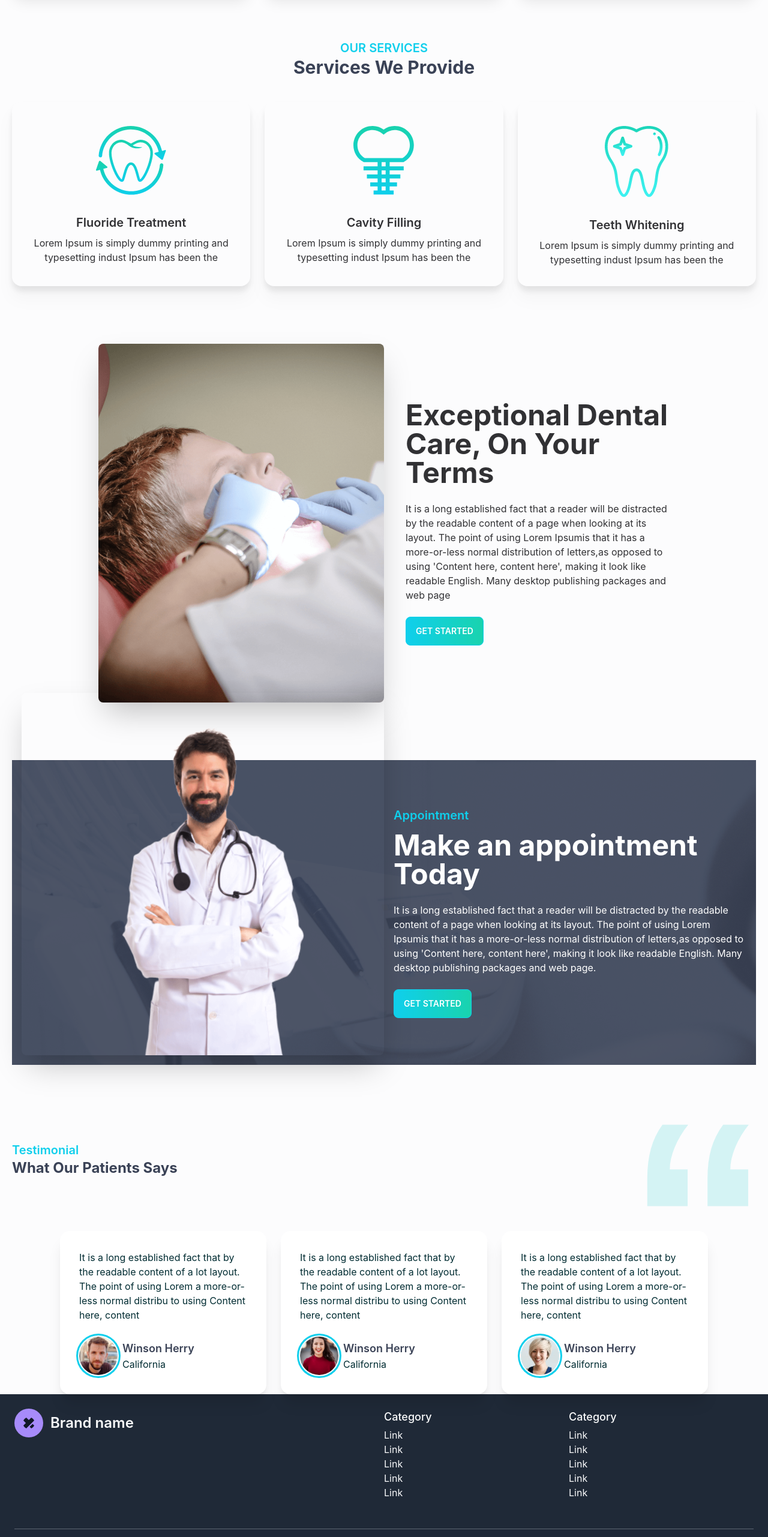
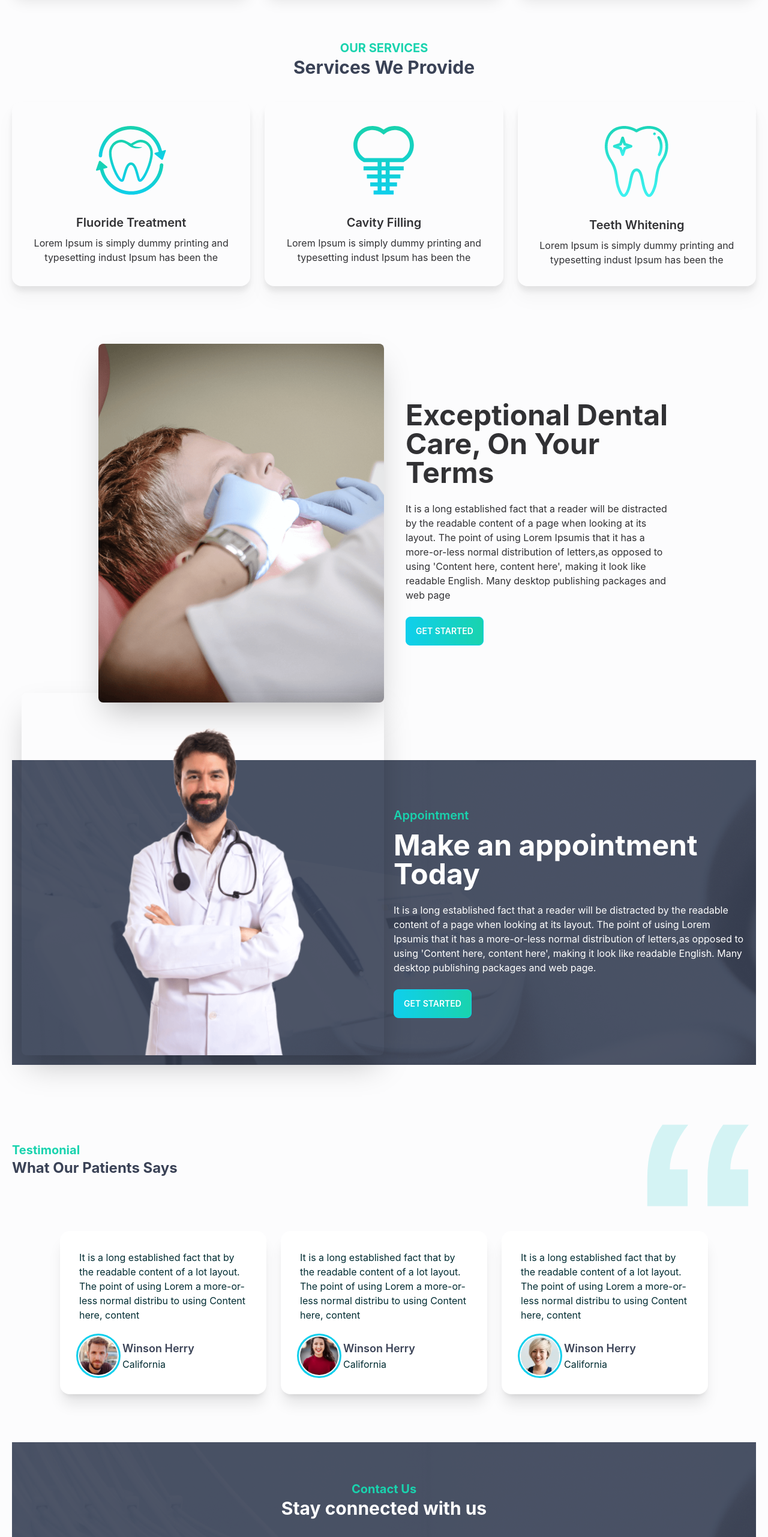
Before and after one commit to azizmohammad/doctors-protal-client, a React (Create React App) app: page / in a window 1280 px wide. Shown: the part 1202-3764 px from the top of the page at 60% size. Built offline with nearby package versions, Linux system fonts and the light colour scheme.

Commit message:
contact us

```diff
--- /dev/null
+++ b/src/Pages/HomePage/Contact/Contact.jsx
@@ -0,0 +1,28 @@
+import React from 'react';
+import appointment from '../../../assets/images/appointment.png'
+
+const Contact = () => {
+    return (
+        <section className='mt-20 py-12' style={{
+            background: `url(${appointment})`
+        }}>
+            <div className="hero">
+                <div className="hero-content flex-col lg:flex-row">
+                    <div className='text-center'>
+                        <h3 className='text-secondary font-bold text-xl'>Contact Us</h3>
+                        <h1 className='text-white font-bold text-3xl'>Stay connected with us</h1>
+                        <form>
+                            <input name='email' type="email" placeholder="Email Address" className="input input-bordered input-primary w-full max-w-xs mt-8" />
+                            <input name='subject' type="text" placeholder="Subject" className="input input-bordered input-primary w-full max-w-xs mt-5 block" />
+                            <textarea name='message' type="text" placeholder="Your message" className="input input-bordered input-primary w-full max-w-xs mt-5 pt-3 h-28" />
+
+                            <button type='subject' className="btn btn-primary bg-gradient-to-r from-primary to-secondary mx-auto text-white mt-10 block">Get Started</button>
+                        </form>
+                    </div>
+                </div>
+            </div>
+        </section>
+    );
+};
+
+export default Contact;
--- a/src/Pages/HomePage/Home/Home.jsx
+++ b/src/Pages/HomePage/Home/Home.jsx
@@ -1,5 +1,6 @@
 import React from 'react';
 import About from '../About/About';
+import Contact from '../Contact/Contact';
 import InfoCards from '../InfoPage/InfoCards';
 import MakeAppointment from '../MakeAppointment/MakeAppointment';
 import Services from '../Services/Services';
@@ -15,6 +16,7 @@ const Home = () => {
             <About></About>
             <MakeAppointment></MakeAppointment>
             <Testimonial></Testimonial>
+            <Contact></Contact>
         </div>
     );
 };
--- a/src/Pages/HomePage/MakeAppointment/MakeAppointment.jsx
+++ b/src/Pages/HomePage/MakeAppointment/MakeAppointment.jsx
@@ -11,7 +11,7 @@ const MakeAppointment = () => {
                 <div className="hero-content flex-col lg:flex-row">
                     <img src={doctor} className="-mt-32 hidden md:block lg:w-1/2 rounded-lg shadow-2xl" alt='' />
                     <div>
-                        <h4 className="text-xl font-semibold capitalize text-primary mb-3">appointment</h4>
+                        <h4 className="text-xl font-semibold capitalize text-secondary mb-3">appointment</h4>
                         <h1 className="text-5xl font-bold text-white">Make an appointment Today</h1>
                         <p className="py-6 text-white">It is a long established fact that a reader will be distracted by the readable content of a page when looking at its layout. The point of using Lorem Ipsumis that it has a more-or-less normal distribution of letters,as opposed to using 'Content here, content here', making it look like readable English. Many desktop publishing packages and web page.</p>
                         <button className="btn btn-primary bg-gradient-to-r from-primary to-secondary text-white">Get Started</button>
--- a/src/Pages/HomePage/Services/Services.jsx
+++ b/src/Pages/HomePage/Services/Services.jsx
@@ -30,7 +30,7 @@ const Services = () => {
     return (
         <div>
             <div className='text-center mt-20'>
-                <h4 className='text-primary font-semibold text-xl uppercase'>Our Services</h4>
+                <h4 className='text-secondary font-bold text-xl uppercase'>Our Services</h4>
                 <h2 className='text-neutral font-bold text-3xl capitalize'>Services We Provide</h2>
             </div>
 
--- a/src/Pages/HomePage/Testimonial/Testimonial.jsx
+++ b/src/Pages/HomePage/Testimonial/Testimonial.jsx
@@ -35,7 +35,7 @@ const Testimonial = () => {
         <section className='mt-20'>
             <div className='flex justify-between items-center'>
                 <div>
-                    <h3 className='text-xl text-primary font-semibold'>Testimonial</h3>
+                    <h3 className='text-xl text-secondary font-bold'>Testimonial</h3>
                     <h1 className='text-2xl text-neutral font-bold'>What Our Patients Says</h1>
                 </div>
                 <figure>
```
